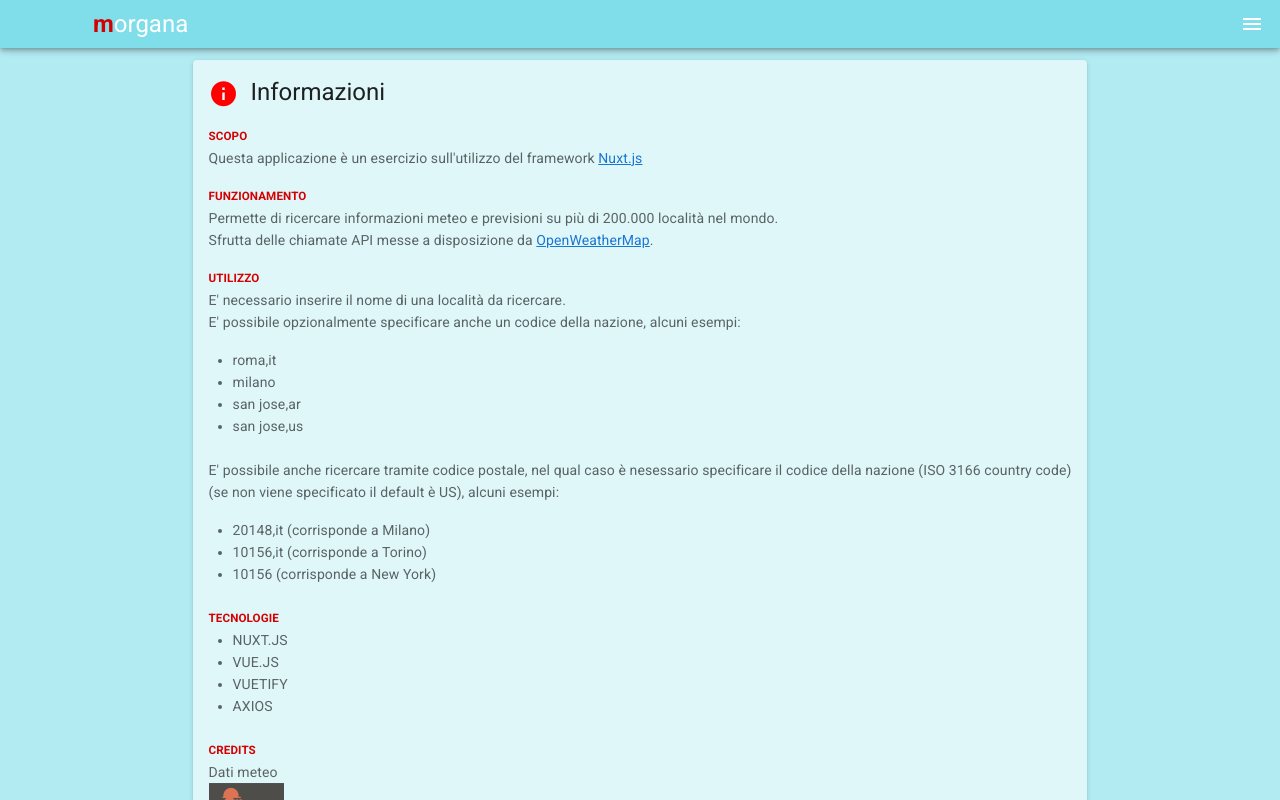
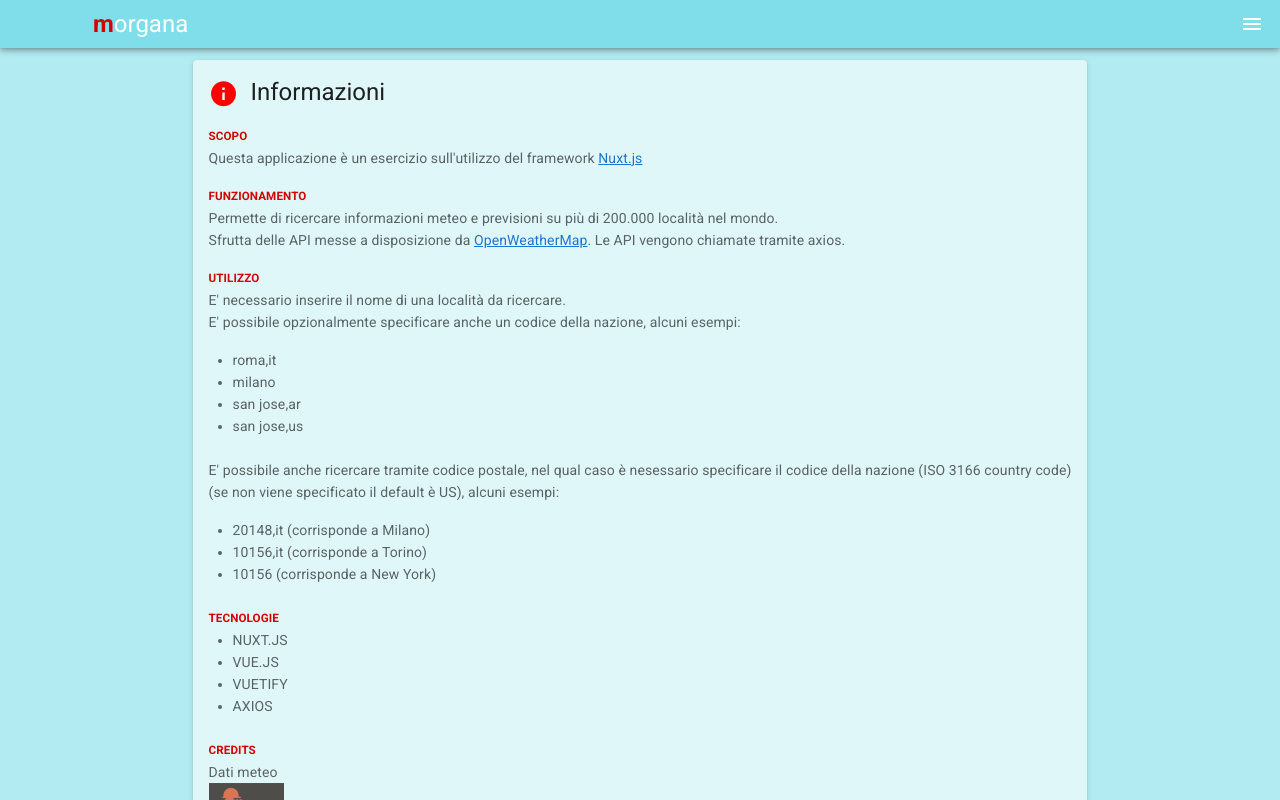
Before and after one commit to renzocarara/nuxt_wr, a Nuxt app: page /about in a window 1280 px wide. Shown: the top 800 px of the page. Built offline with nearby package versions, Linux system fonts and the light colour scheme.

Commit message:
inserita libreria esterna "hideVirtualKeyboard"

```diff
--- a/package.json
+++ b/package.json
@@ -13,6 +13,7 @@
     "dependencies": {
         "@nuxtjs/axios": "^5.12.0",
         "core-js": "^3.6.5",
+        "hide-virtual-keyboard": "^1.0.1",
         "nuxt": "^2.14.0",
         "typescript": "^3.9.7"
     },
--- a/pages/about.vue
+++ b/pages/about.vue
@@ -28,13 +28,13 @@
                     <p>
                         Permette di ricercare informazioni meteo e previsioni su
                         più di 200.000 località nel mondo.<br />
-                        Sfrutta delle chiamate API messe a disposizione da
+                        Sfrutta delle API messe a disposizione da
                         <a
                             href="https://openweathermap.org/"
                             target="_blank"
                             rel="noopener noreferrer"
                             >OpenWeatherMap</a
-                        >.
+                        >. Le API vengono chiamate tramite axios.
                     </p>
                     <h5>UTILIZZO</h5>
                     <p>
--- a/pages/search.vue
+++ b/pages/search.vue
@@ -263,8 +263,11 @@ import {
     APPID,
     IT,
     METRIC,
-} from '@/constants/axios_constants.js';
-moment.locale('it');
+} from '@/constants/axios_constants.js'; // costanti per le chiamate axios
+
+const hideVirtualKeyboard = require('hide-virtual-keyboard'); //
+
+moment.locale('it'); // localizzazione per "moment"
 
 export default {
     data() {
@@ -299,6 +302,8 @@ export default {
             // La seconda serve per recuperare sostanzialmente le previsioni,
             // se questa seconda chiamata non dà esito positivo, i dati recuperati con la 1a chiamata
             // vengono comunque visualizzati.
+
+            hideVirtualKeyboard();
 
             this.loading = true; // attivo la progress bar
             this.openedPanel = null; // chiudo eventuali pannelli dell'accordion aperti
```
Also changed, not shown: 1 other file (tests, documents, lock files or other folders).
